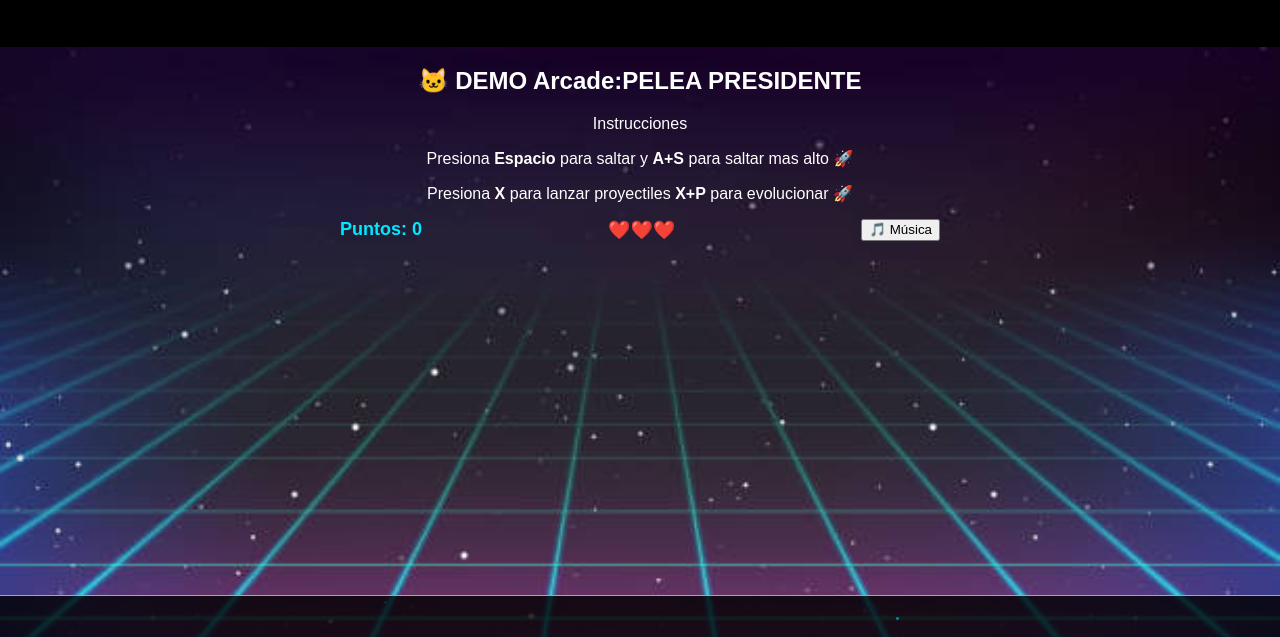
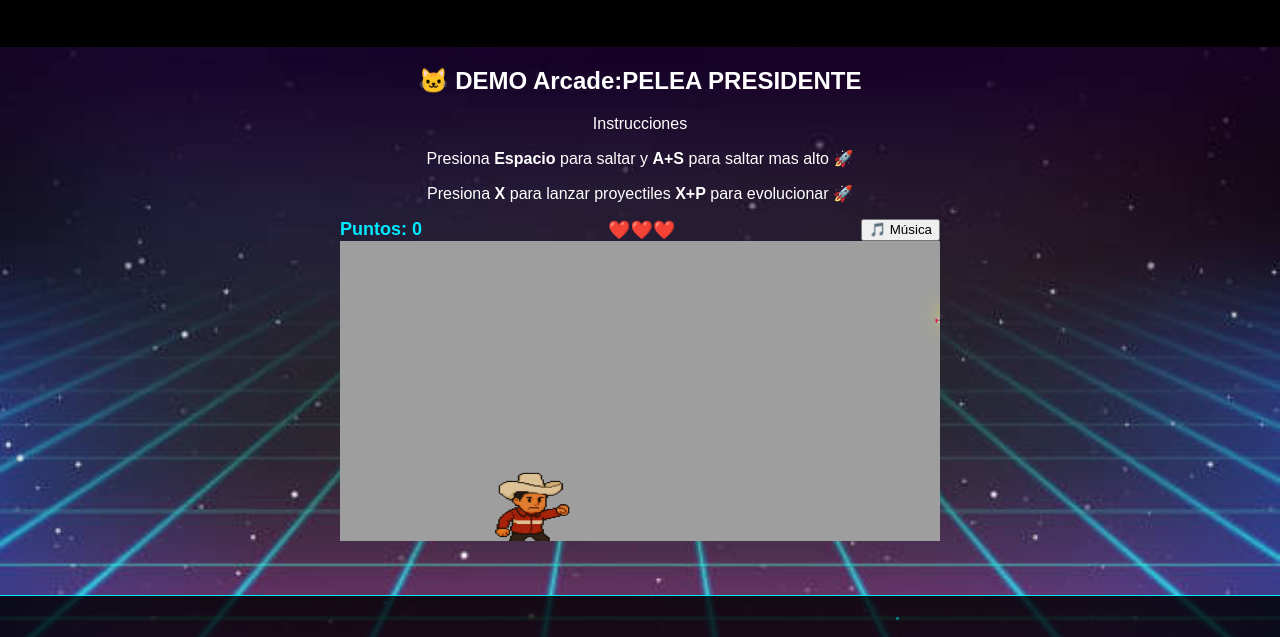
Before and after one commit to wafflestechgroup-coder/waffles-pagina, a plain HTML site: page index.html in a window 1280 px wide. Shown: the part 576-1213 px from the top of the page. Drawn offline with Linux system fonts and the light colour scheme; files whose address does not match are found by name.

Commit message:
Update index.html
se cambio por o sbr carpetas

```diff
--- a/index.html
+++ b/index.html
@@ -70,7 +70,7 @@
 </section>
 <audio id="bgMusic" src="audio/musica.mp3" loop></audio>
 <audio id="bgMusic1" src="audio/level2.mp3" loop></audio>
-<script src="js/gamereal.js"></script>
+<script src="gamereal.js"></script>
 
 
   <footer>
```
